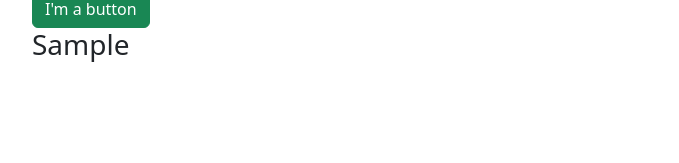
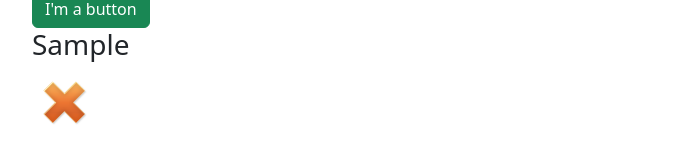
Before and after one commit to inessuhonjic/inl-6, a Next.js app in the folder inl-6/: page / in a window 1280 px wide. Both pictures are taken after typing "Sample" into the empty fields and a click on the button "Lägg till en film!". Shown: the part 347-510 px from the top of the page, without its empty margins (300-979 px from the left). Built offline with nearby package versions, Linux system fonts and the light colour scheme.

Commit message:
la till delete kryss

```diff
--- a/inl-6/src/app/components/MovieList.jsx
+++ b/inl-6/src/app/components/MovieList.jsx
@@ -11,6 +11,8 @@ const MovieList = ({ movies }) => {
             <img key={i} src="/images/star.png" alt="star"/>
           ))}
           </span>
+
+          <span><img src="/images/delete.png" alt="delete"/></span>
       </p>
     </div>
     ))}
```
